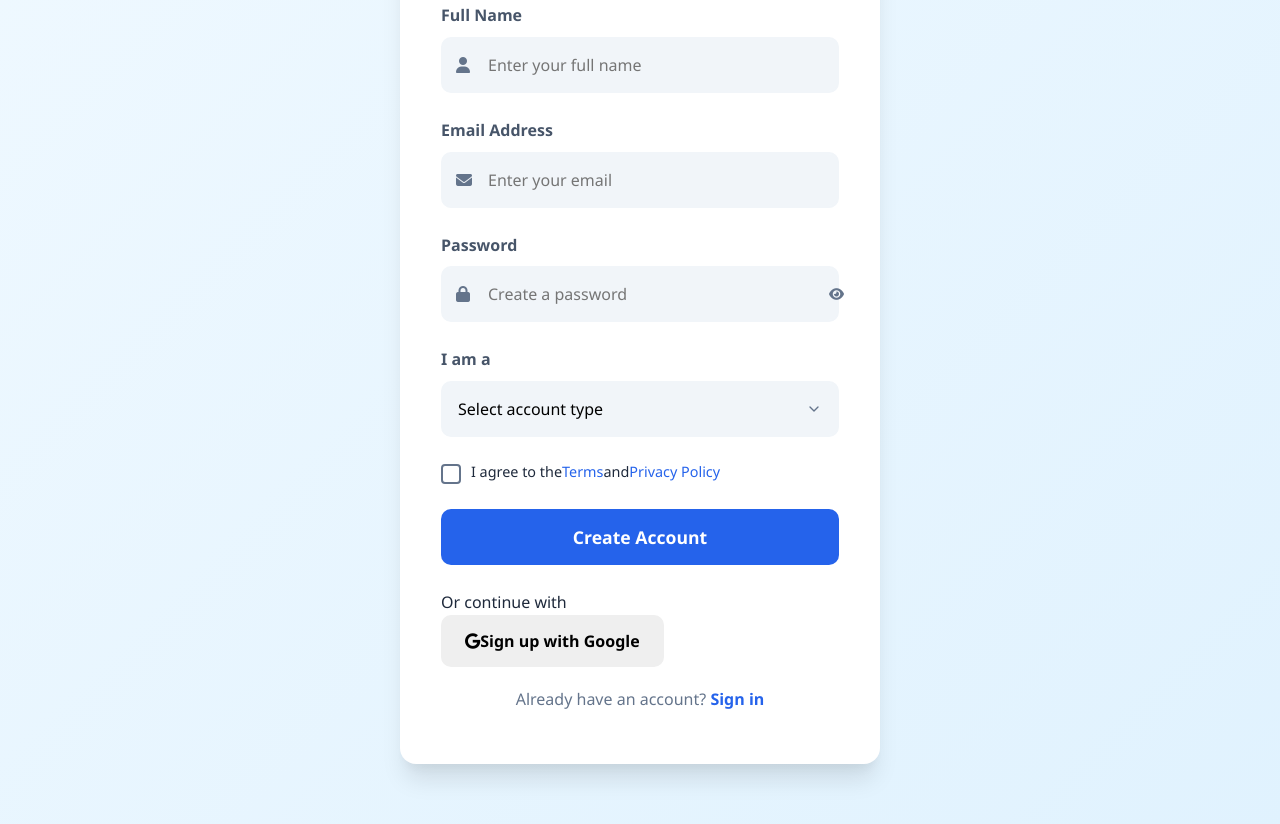
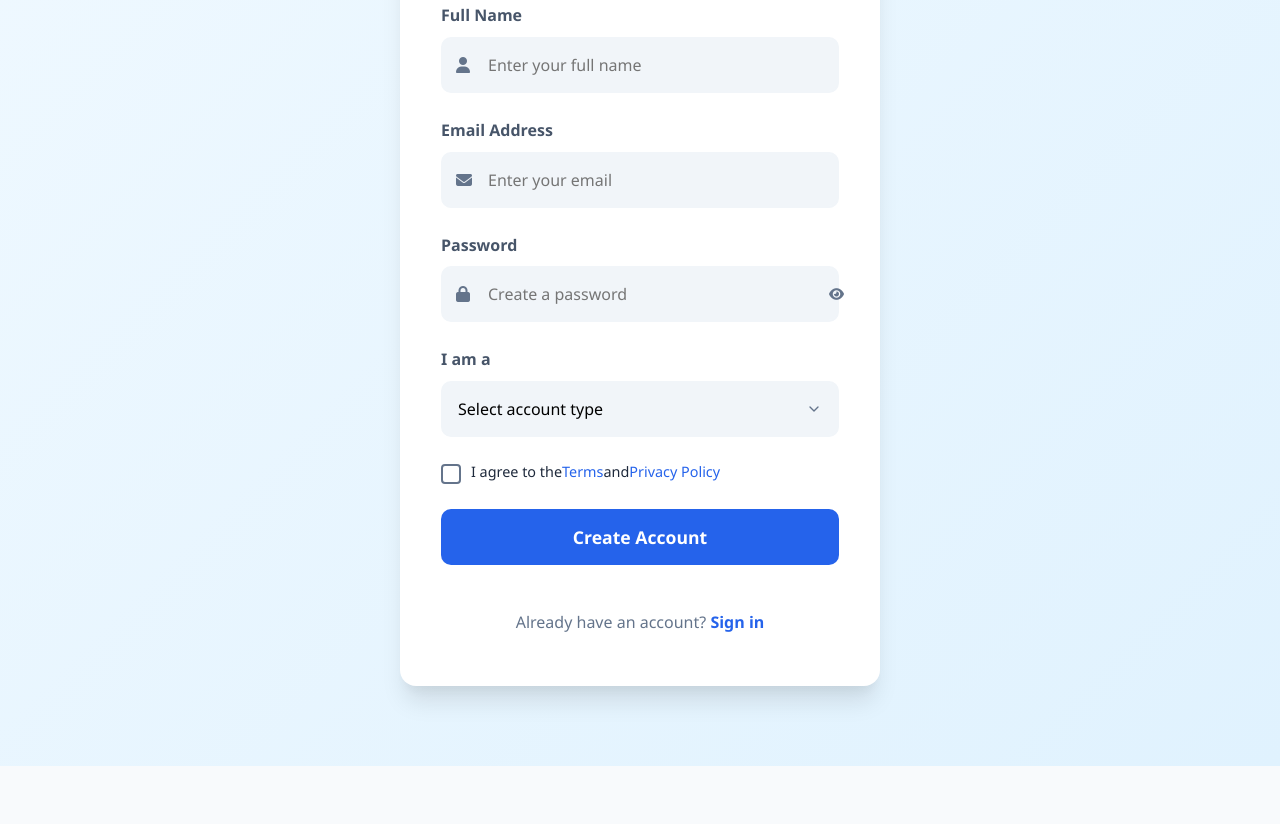
Before and after one commit to Mafene21/JobLink, a plain HTML site: page register.html in a window 1280 px wide. Shown: the part 302-1126 px from the top of the page. After the commit the page ends 1068 px from the top, so only its background shows below. Drawn offline with Linux system fonts and the light colour scheme.

Commit message:
change error

```diff
--- a/register.html
+++ b/register.html
@@ -97,18 +97,6 @@
               <div class="loader"></div>
             </div>
           </button>
-
-          <!-- Google Sign Up Section -->
-          <div class="divider">
-            <span>Or continue with</span>
-          </div>
-
-          <div class="social-signup">
-            <button type="button" class="btn btn-google" id="googleSignup">
-              <i class="fab fa-google"></i>
-              <span>Sign up with Google</span>
-            </button>
-          </div>
         </form>
 
         <div class="signup-footer">
```
